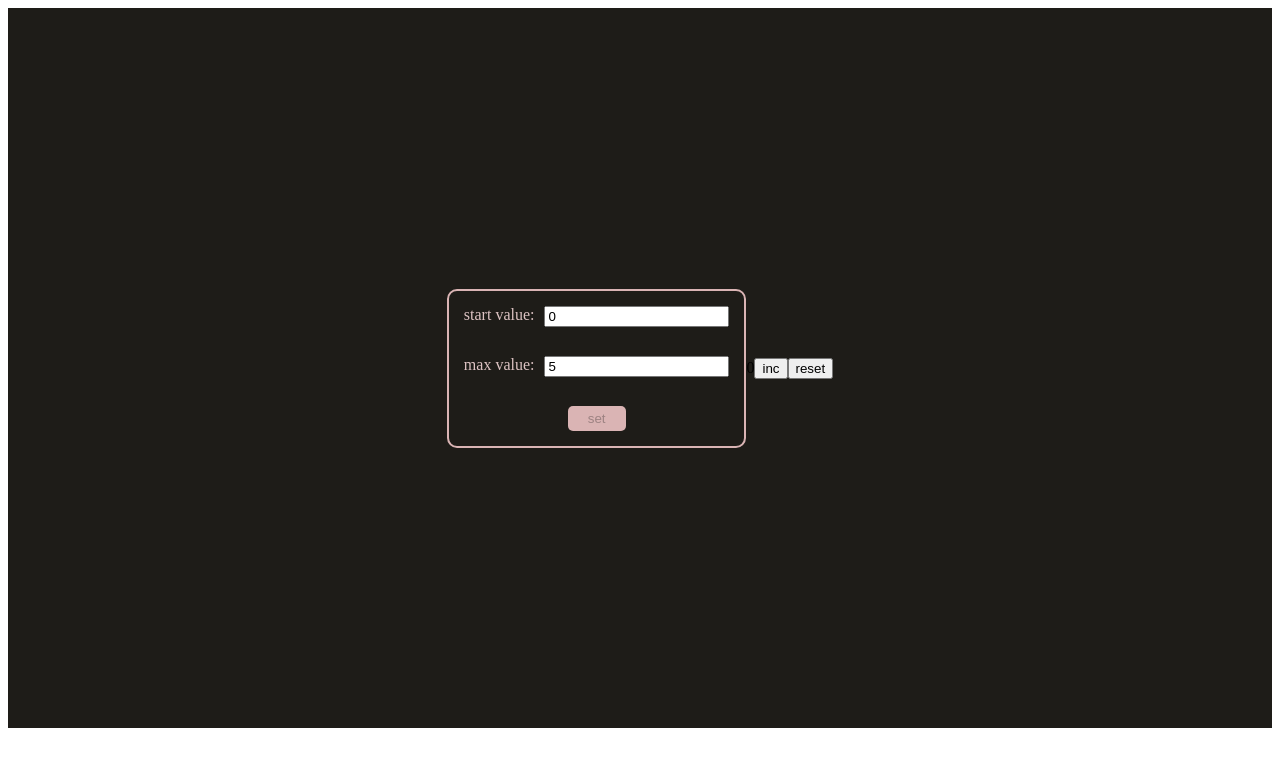
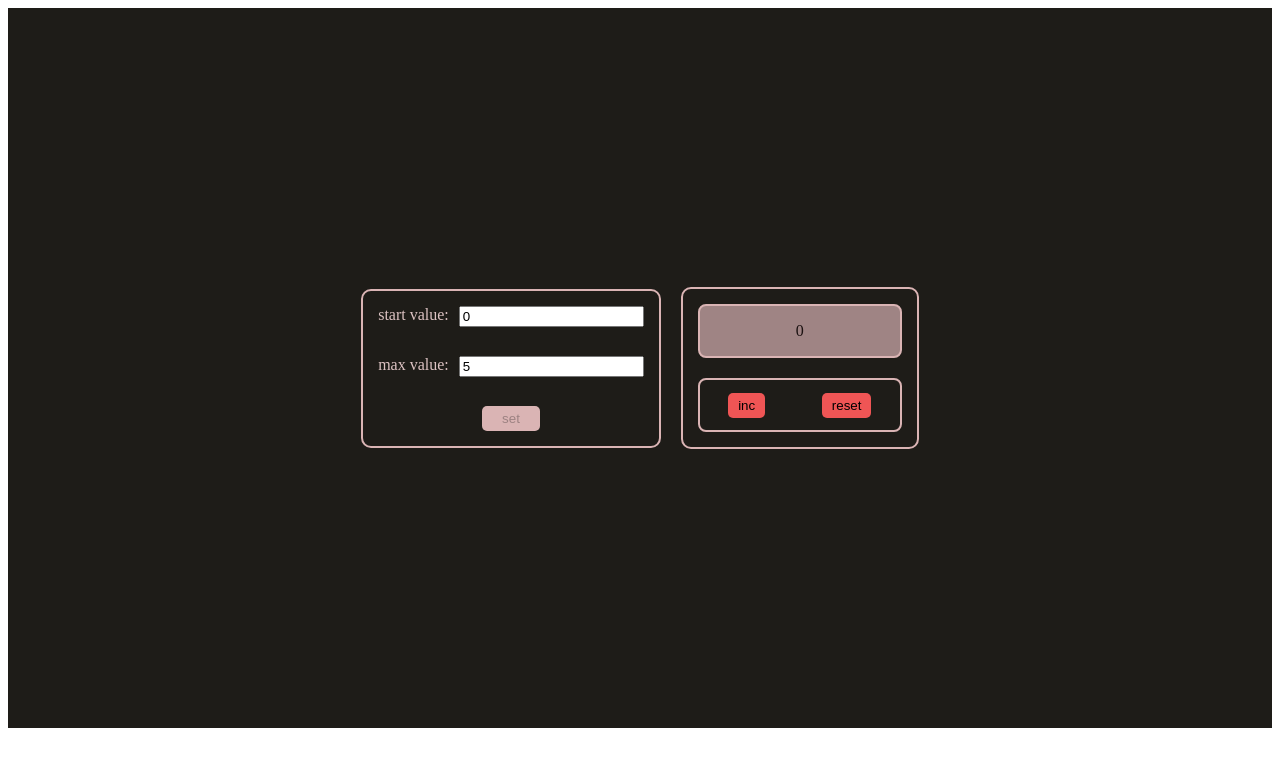
Before and after one commit to VitalkaMihal/advanced-counter, a React (Vite) app: page / in a window 1280 px wide. Shown: the top 766 px of the page. Built offline with nearby package versions, Linux system fonts and the light colour scheme.

Commit message:
feat(todo): add styles

```diff
--- a/src/App.css
+++ b/src/App.css
@@ -2,6 +2,7 @@
     width: 100%;
     height: 90vh;
     display: flex;
+    gap: 20px;
     justify-content: center;
     align-items: center;
     background-color: #1e1c18;
--- a/src/layout/counter/Counter.tsx
+++ b/src/layout/counter/Counter.tsx
@@ -1,5 +1,6 @@
 import {Button} from "../../Components/Button/Button.tsx";
 import {Display} from "../display/Display.tsx";
+import "./counter.css"
 
 type CounterProps = {
     value: number
@@ -23,12 +24,16 @@ export const Counter = (
     }
 
     return (
-        <>
-            <Display
-                title={stateSet ? stateIncorrect ? "Incorrect value!" : "enter values and press 'set'" : value}
-                error={stateError || stateIncorrect}/>
-            <Button title="inc" onClick={onClickHandlerCounter} disabled={stateError || stateSet}/>
-            <Button title="reset" onClick={onClickHandlerReset} disabled={stateSet}/>
-        </>
+        <div className="counter">
+            <div className="counter-display">
+                <Display
+                    title={stateSet ? stateIncorrect ? "Incorrect value!" : "enter values and press 'set'" : value}
+                    error={stateError || stateIncorrect}/>
+            </div>
+            <div className="counter-counter-button">
+                <Button title="inc" onClick={onClickHandlerCounter} disabled={stateError || stateSet}/>
+                <Button title="reset" onClick={onClickHandlerReset} disabled={stateSet}/>
+            </div>
+        </div>
     );
 };
--- a/src/layout/counter/counter.css
+++ b/src/layout/counter/counter.css
@@ -1,3 +1,38 @@
 .counter {
     display: flex;
+    flex-direction: column;
+    border: 2px solid #dab4b4;
+    padding: 15px;
+    border-radius: 10px;
+    gap: 20px;
 }
+
+.counter-display {
+    display: flex;
+    min-width: 200px;
+    height: 50px;
+    border: 2px solid #dab4b4;
+    border-radius: 8px;
+    justify-content: center;
+    align-items: center;
+    color: #1b1111;
+    background-color: #9f8484;
+}
+
+.counter-counter-button {
+    display: flex;
+    min-width: 200px;
+    height: 50px;
+    border: 2px solid #dab4b4;
+    border-radius: 8px;
+    justify-content: space-around;
+}
+
+.counter-counter-button button {
+    display: flex;
+    padding: 5px 10px;
+    align-self: center;
+    border-radius: 5px;
+    border: none;
+    background-color: #ef5555;
+}
```
